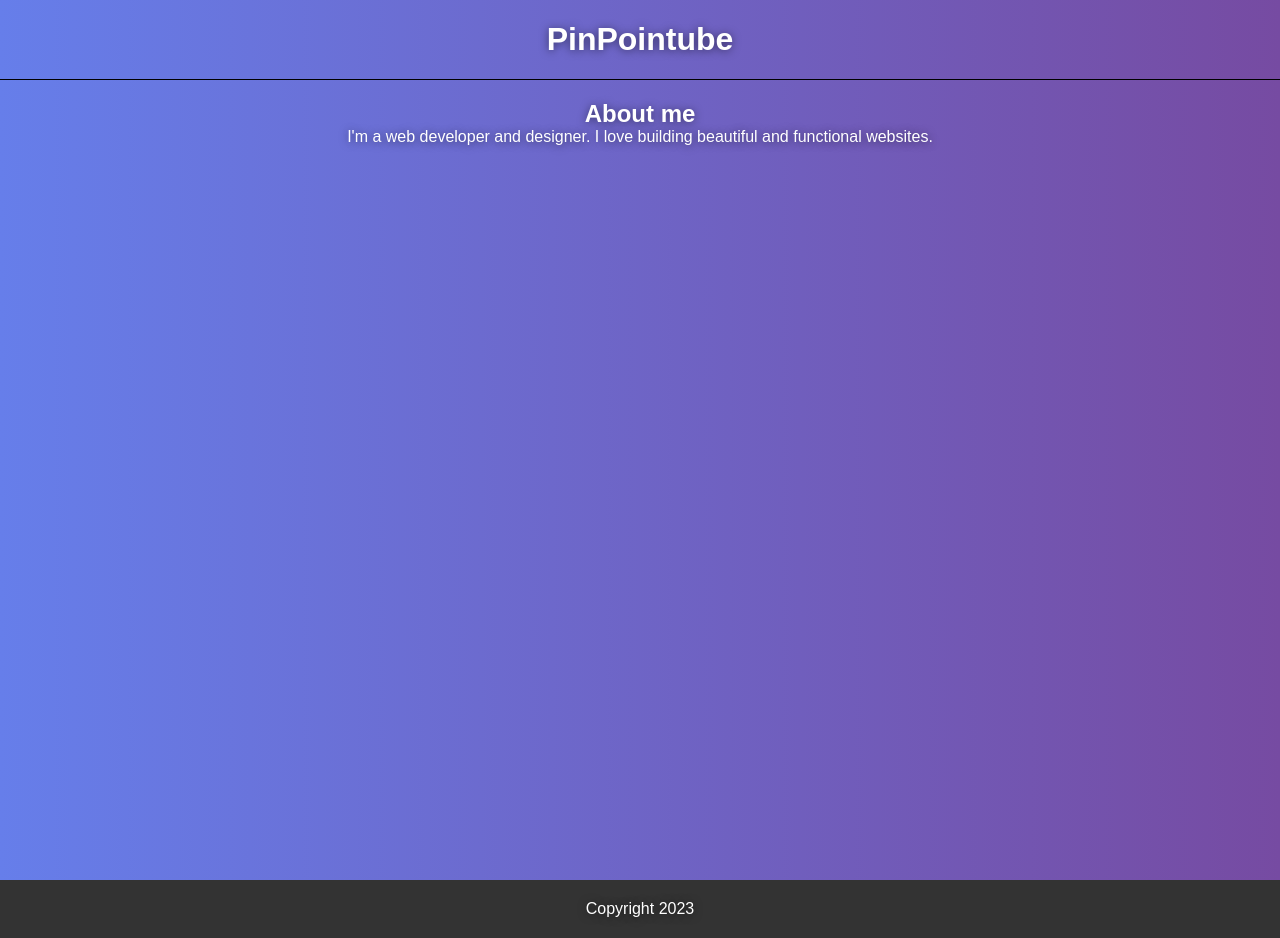
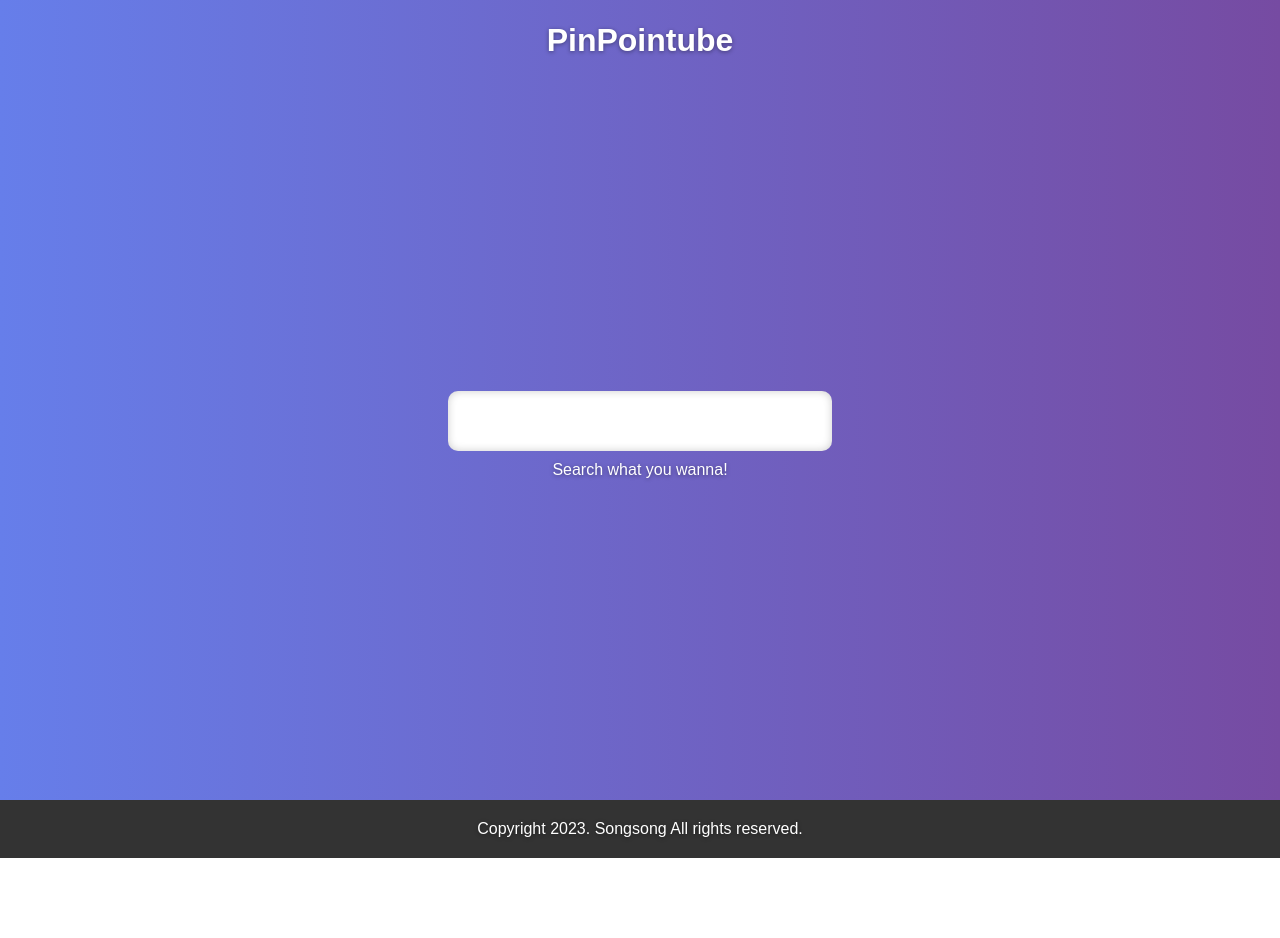
Before and after one commit to son9son9/smart-searcher, a React (Create React App) app: page / in a window 1280 px wide. After the commit the page ends 858 px from the top, so only its background shows below. Built offline with nearby package versions, Linux system fonts and the light colour scheme.

Commit message:
create search bar

```diff
--- a/src/App.css
+++ b/src/App.css
@@ -2,7 +2,7 @@
   text-align: center;
   font-family: Arial, sans-serif;
   color: #fff;
-  text-shadow: 0 1px 8px rgba(0, 0, 0, 0.5);
+  text-shadow: 0px 1px 4px rgba(0, 0, 0, 0.4);
   background: linear-gradient(to right, #667eea 0%, #764ba2 100%, #6b8dd6 100%);
 }
 
--- a/src/App.js
+++ b/src/App.js
@@ -1,12 +1,10 @@
 import "./App.css";
-import Header from "../src/components/header.jsx";
 import Main from "./main";
 import Footer from "./components/footer";
 
 function App() {
   return (
     <div className="App">
-      <Header></Header>
       <Main></Main>
       <Footer></Footer>
     </div>
--- a/src/components/footer.jsx
+++ b/src/components/footer.jsx
@@ -10,7 +10,7 @@ const StyledFooter = styled.footer`
 function Footer() {
   return (
     <StyledFooter>
-      <p>Copyright 2023</p>
+      <p>Copyright 2023. Songsong All rights reserved.</p>
     </StyledFooter>
   );
 }
--- a/src/components/header.jsx
+++ b/src/components/header.jsx
@@ -5,7 +5,6 @@ const StyledHeader = styled.header`
   justify-content: space-around;
   align-items: center;
   height: 80px;
-  border-bottom: 1px solid black;
 `;
 
 function Header() {
--- a/src/main.jsx
+++ b/src/main.jsx
@@ -1,16 +1,48 @@
 import styled from "styled-components";
+import Header from "./components/header";
 
+const Wrapper = styled.div`
+  display: grid;
+  justify-content: space-around;
+  height: 100vh;
+`;
 const StyledMain = styled.main`
   padding: 20px;
-  height: 100vh;
 `;
+const SearchBar = styled.input.attrs((props) => ({
+  type: "text",
+}))`
+  /* init */
+  border: none;
+
+  width: 30vw;
+  height: 60px;
+  padding: 0 16px 0 16px;
+  background-color: #fff;
+  border-radius: 10px;
+  box-shadow: 0px 0px 8px rgba(0, 0, 0, 0.2) inset;
+
+  /* input-text */
+  color: #333;
+  font-size: 1.1rem;
+
+  &:focus {
+    outline: none;
+  }
+`;
+const Comment = styled.p``;
 
 const Main = () => {
   return (
-    <StyledMain>
-      <h2>About me</h2>
-      <p>I'm a web developer and designer. I love building beautiful and functional websites.</p>
-    </StyledMain>
+    <Wrapper>
+      <Header></Header>
+      <StyledMain>
+        <SearchBar></SearchBar>
+        <Comment style={{ padding: "10px 0 10px 0" }} id={"comment"}>
+          Search what you wanna!
+        </Comment>
+      </StyledMain>
+    </Wrapper>
   );
 };
 
```
